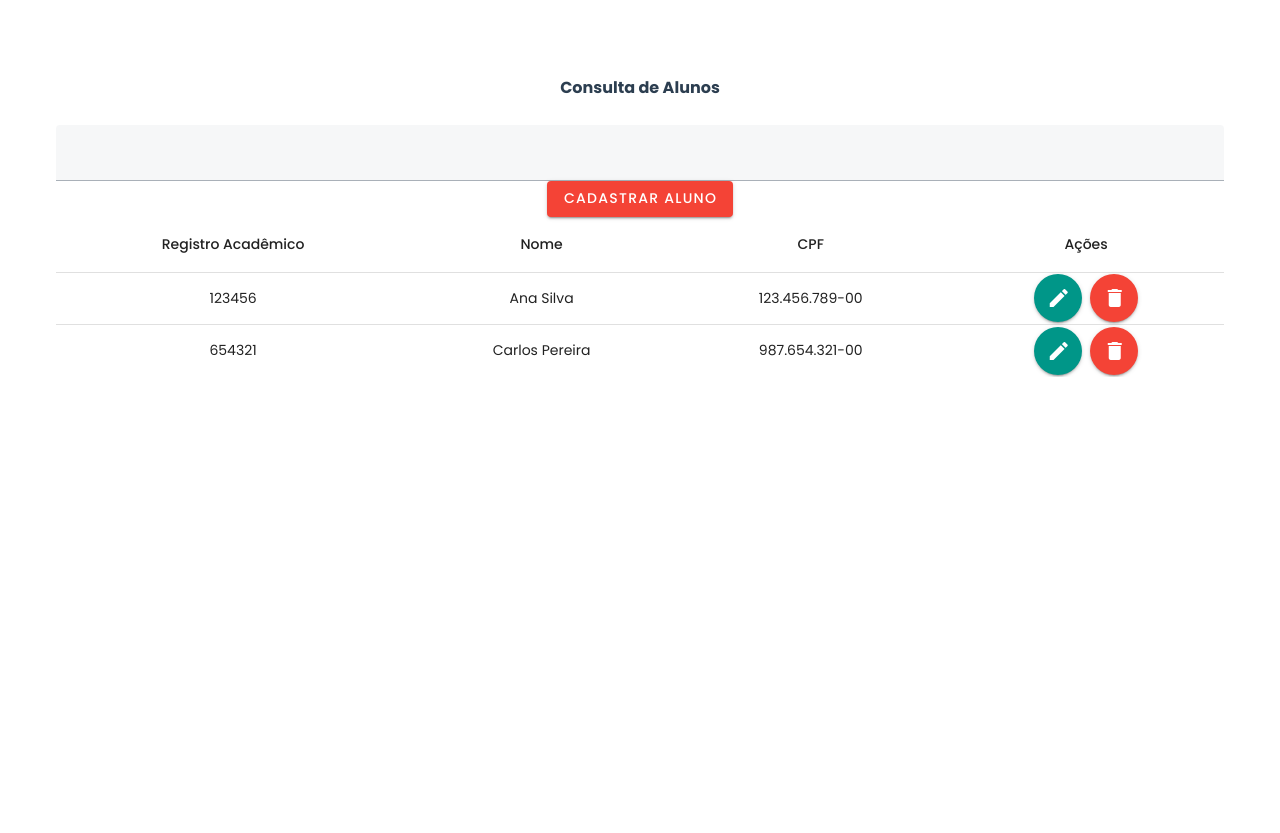
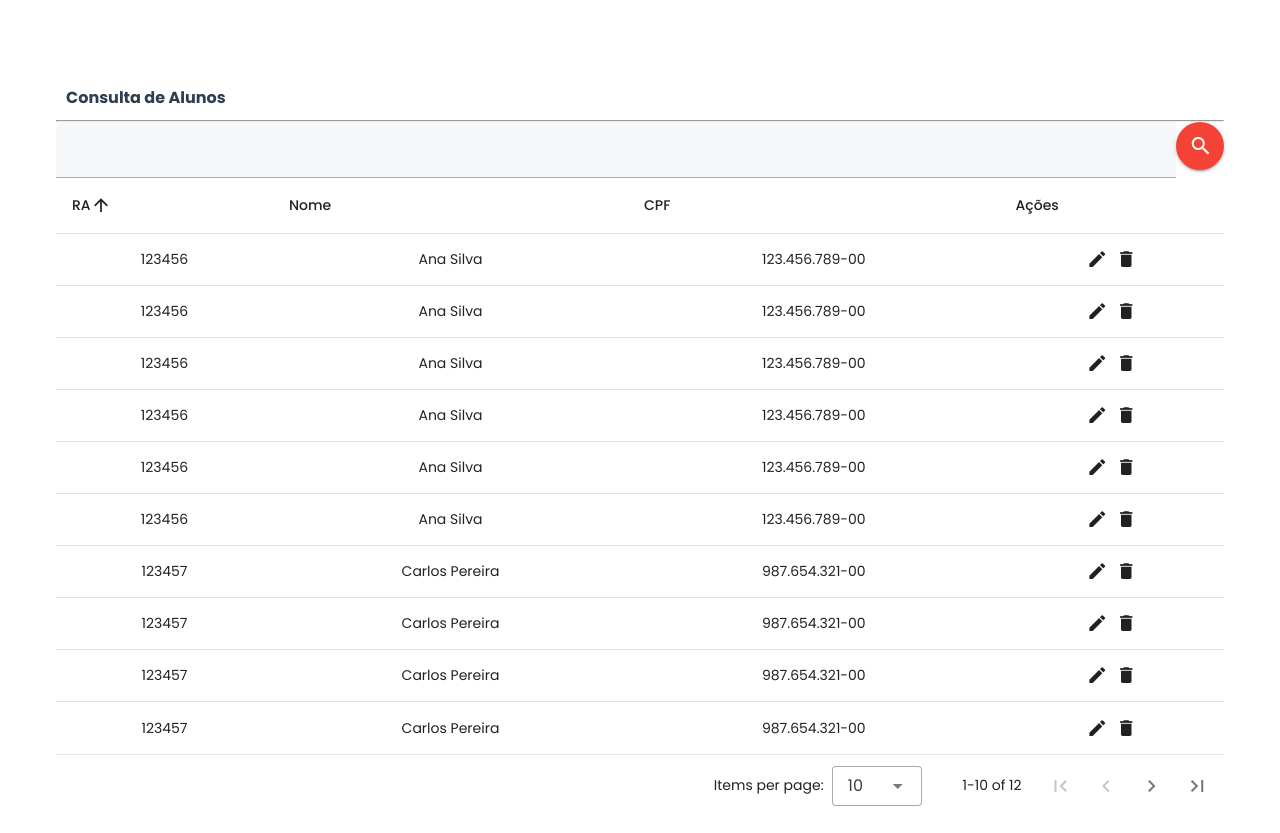
Before and after one commit to igormieski27/challenge-frontend, a Vue app: page /student-list in a window 1280 px wide. Before the commit the page ends 800 px from the top, so only its background shows below. Built offline with nearby package versions, Linux system fonts and the light colour scheme.

Commit message:
Ajuste data-table de estudantes

```diff
--- a/package.json
+++ b/package.json
@@ -8,6 +8,7 @@
     "lint": "vue-cli-service lint"
   },
   "dependencies": {
+    "@mdi/font": "^7.4.47",
     "core-js": "^3.8.3",
     "material-design-icons-iconfont": "^6.7.0",
     "vue": "^3.2.13",
@@ -17,6 +18,7 @@
   "devDependencies": {
     "@babel/core": "^7.12.16",
     "@babel/eslint-parser": "^7.12.16",
+    "@mdi/js": "^7.4.47",
     "@vue/cli-plugin-babel": "~5.0.0",
     "@vue/cli-plugin-eslint": "~5.0.0",
     "@vue/cli-service": "~5.0.0",
--- a/src/main.js
+++ b/src/main.js
@@ -2,13 +2,13 @@ import { createApp } from "vue";
 import App from "./App.vue";
 import router from "./router";
 import "material-design-icons-iconfont/dist/material-design-icons.css";
+import "@mdi/font/css/materialdesignicons.css";
 
 // Vuetify
 import "vuetify/styles";
 import { createVuetify } from "vuetify";
 import * as components from "vuetify/components";
 import * as directives from "vuetify/directives";
-import { aliases, mdi } from "vuetify/iconsets/mdi";
 
 const myCustomLightTheme = {
   dark: false,
@@ -34,10 +34,6 @@ const vuetify = createVuetify({
   },
   icons: {
     defaultSet: "mdi",
-    aliases,
-    sets: {
-      mdi,
-    },
   },
 });
 createApp(App).use(router).use(vuetify).mount("#app");
--- a/src/views/crud/MainView.vue
+++ b/src/views/crud/MainView.vue
@@ -1,7 +1,7 @@
 <template>
   <v-app>
     <!-- Conteúdo da página -->
-    <v-main>
+    <v-main class="pt-0">
       <v-container>
         <!-- Barra de navegação -->
         <v-app-bar color="white" app>
--- a/src/views/crud/student/StudentList.vue
+++ b/src/views/crud/student/StudentList.vue
@@ -2,55 +2,47 @@
   <v-container>
     <v-row>
       <v-col cols="12">
+        <div style="display: flex; flex-direction: row; padding: 10px">
           <h4>Consulta de Alunos</h4>
-        <v-icon icon="mdi-home" />
-        <v-icon icon="mdi-home" />
-        <v-icon icon="mdi-home" />
+        </div>
+        <hr />
+        <div style="display: flex">
           <v-text-field
-          v-model="search"
             label="Buscar aluno"
             single-line
             hide-details
           ></v-text-field>
-        <v-btn color="primary">Cadastrar Aluno</v-btn>
-        <v-table>
-          <template v-slot:default>
-            <thead>
-              <tr>
-                <th class="text-center">Registro Acadêmico</th>
-                <th class="text-center">Nome</th>
-                <th class="text-center">CPF</th>
-                <th class="text-center">Ações</th>
-              </tr>
-            </thead>
-            <tbody>
-              <tr v-for="student in students" :key="student.id">
-                <td>{{ student.ra }}</td>
-                <td>{{ student.name }}</td>
-                <td>{{ student.cpf }}</td>
-                <td>
-                  <v-btn
-                    color="secondary"
-                    icon
-                    class="mr-2"
-                    @click="editStudent(student.id)"
-                  >
-                    <i class="material-icons">edit</i>
+          <v-btn color="primary" icon @click="deleteStudent(student.id)">
+            <i class="material-icons">search</i>
           </v-btn>
-                  <v-btn
-                    color="primary"
-                    icon
-                    @click="deleteStudent(student.id)"
-                  >
-                    <i class="material-icons">delete</i>
-                  </v-btn>
-                </td>
-              </tr>
-            </tbody>
-          </template>
-        </v-table>
+        </div>
       </v-col>
     </v-row>
+    <template v-slot:text>
+      <v-text-field
+        v-model="search"
+        label="Search"
+        prepend-inner-icon="mdi-magnify"
+        variant="outlined"
+        hide-details
+        single-line
+      ></v-text-field>
+    </template>
+    <v-data-table
+      :headers="headers"
+      :items="students"
+      :sort-by="[{ key: 'ra', order: 'asc' }]"
+      :search="search"
+    >
+      <template v-slot:[`item.actions`]="{ item }">
+        <v-icon class="me-2 edit-icon" @click="editItem(item)"
+          >mdi-pencil</v-icon
+        >
+        <v-icon class="delete-icon" @click="deleteItem(item)"
+          >mdi-delete</v-icon
+        >
+      </template>
+    </v-data-table>
   </v-container>
 </template>
 
@@ -61,9 +53,29 @@ export default {
     return {
       search: "",
       students: [
-        { id: 1, ra: "123456", name: "Ana Silva", cpf: "123.456.789-00" },
-        { id: 2, ra: "654321", name: "Carlos Pereira", cpf: "987.654.321-00" },
+        { ra: 123456, name: "Ana Silva", cpf: "123.456.789-00" },
+        { ra: 123457, name: "Carlos Pereira", cpf: "987.654.321-00" },
+        { ra: 123456, name: "Ana Silva", cpf: "123.456.789-00" },
+        { ra: 123457, name: "Carlos Pereira", cpf: "987.654.321-00" },
+        { ra: 123456, name: "Ana Silva", cpf: "123.456.789-00" },
+        { ra: 123457, name: "Carlos Pereira", cpf: "987.654.321-00" },
+        { ra: 123456, name: "Ana Silva", cpf: "123.456.789-00" },
+        { ra: 123457, name: "Carlos Pereira", cpf: "987.654.321-00" },
+        { ra: 123456, name: "Ana Silva", cpf: "123.456.789-00" },
+        { ra: 123457, name: "Carlos Pereira", cpf: "987.654.321-00" },
+        { ra: 123456, name: "Ana Silva", cpf: "123.456.789-00" },
+        { ra: 123457, name: "Carlos Pereira", cpf: "987.654.321-00" },
         // Adicione mais estudantes conforme necessário
+      ],
+      headers: [
+        {
+          title: "RA",
+          align: "start",
+          key: "ra",
+        },
+        { title: "Nome", key: "name" },
+        { title: "CPF", key: "cpf", sortable: false },
+        { title: "Ações", key: "actions", sortable: false },
       ],
     };
   },
@@ -85,4 +97,18 @@ export default {
 .table-actions button {
   margin-right: 8px;
 }
+
+.v-icon {
+  transition: all 0.3s ease; /* Smooth transition for size and color */
+}
+
+.edit-icon:hover {
+  color: #2266ff; /* Color change on hover */
+  transform: scale(1.2); /* Slightly larger */
+}
+
+.delete-icon:hover {
+  color: red; /* Color change on hover */
+  transform: scale(1.2); /* Slightly larger */
+}
 </style>
```
Also changed, not shown: 1 other file (tests, documents, lock files or other folders). Lines whose indentation alone changed are shown as unchanged.
